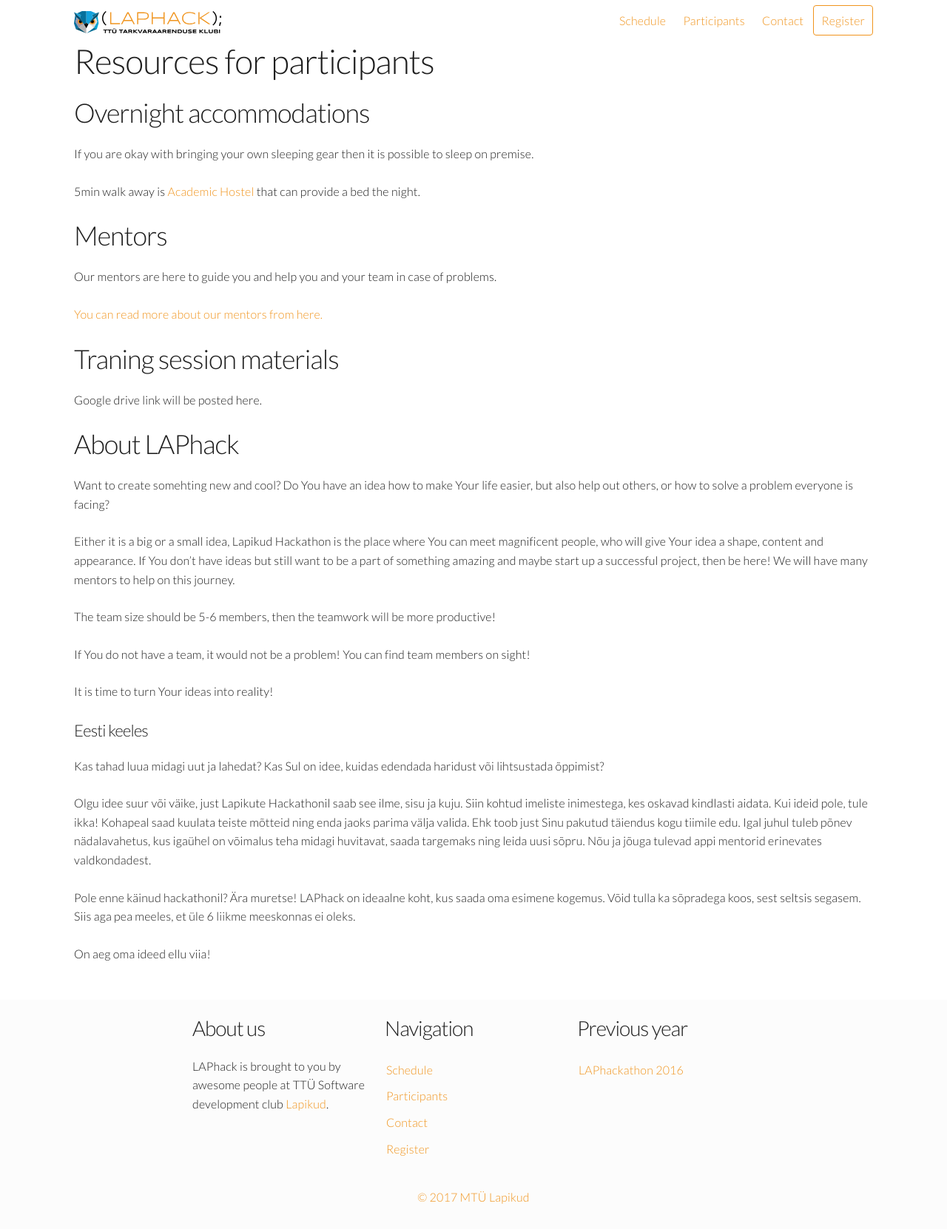
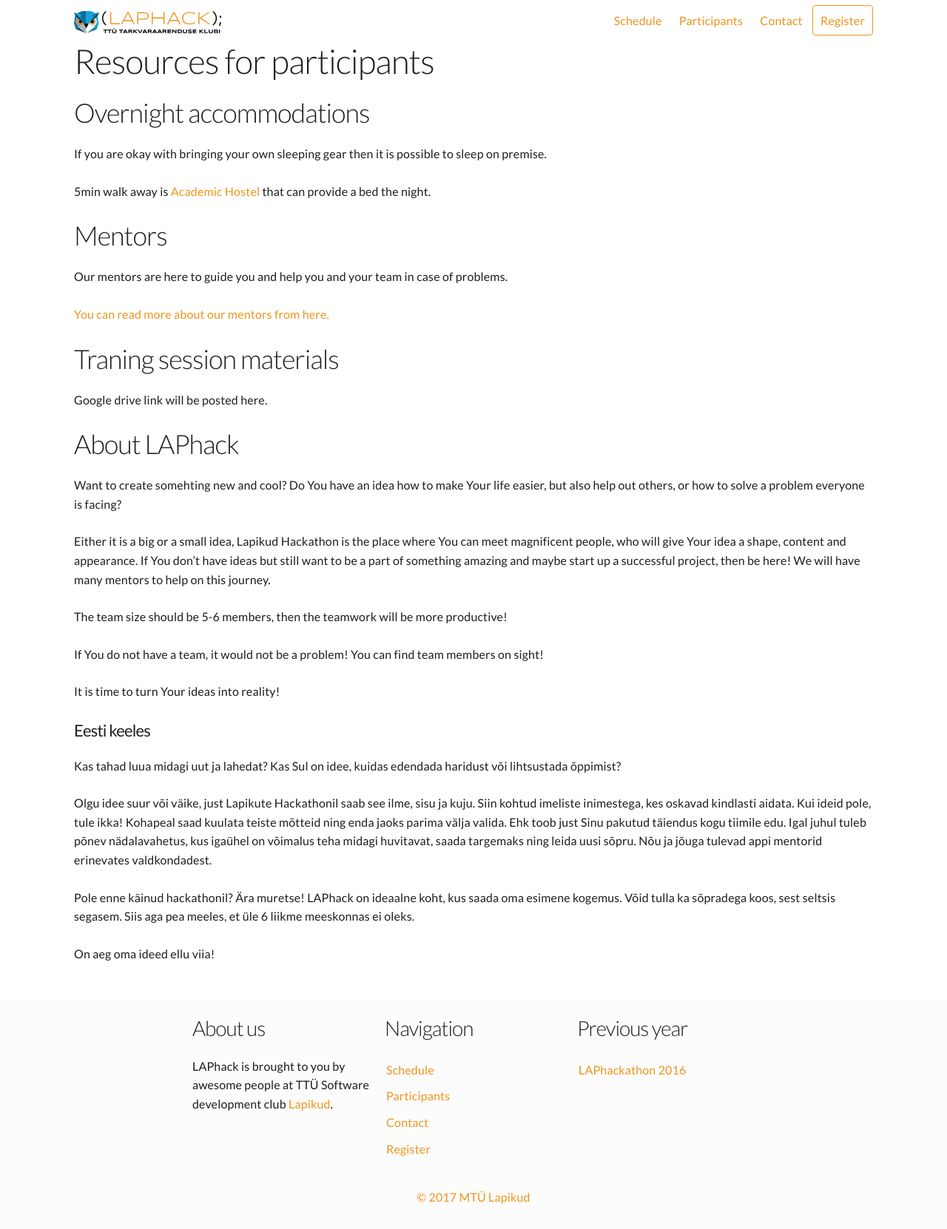
Before and after one commit to Lapikud/laphack.eu, a Jekyll site: the page built from participants.md, in a window 1280 px wide. Shown: the whole page at 74% size. Built offline with Jekyll 4.4.1, drawn with Linux system fonts in a browser that asks for light colours; nearby versions of some CDN libraries; our own code applies the rules of GitHub Pages for plain Markdown files.

Commit message:
Change default font weight to 400 from 300

```diff
--- a/_includes/head.html
+++ b/_includes/head.html
@@ -13,7 +13,7 @@
 <link rel="mask-icon" href="/safari-pinned-tab.svg" color="#5bbad5">
 <meta name="theme-color" content="#ffffff">
 
-<link rel="stylesheet" href="//fonts.googleapis.com/css?family=Lato:300,300italic,700,700italic">
+<link rel="stylesheet" href="//fonts.googleapis.com/css?family=Lato:300,300italic,400,400italic,700,700italic">
 <link rel="stylesheet" href="//cdnjs.cloudflare.com/ajax/libs/normalize/7.0.0/normalize.min.css" />
 <link rel="stylesheet" href="//cdnjs.cloudflare.com/ajax/libs/milligram/1.3.0/milligram.min.css">
 <link rel="stylesheet" href="{{ "/assets/main.css" | relative_url }}?{{ site.time | date: "%s" }}">
--- a/assets/main.scss
+++ b/assets/main.scss
@@ -6,6 +6,7 @@
 body {
     color: #1e1e1e;
     font-family: 'Lato', 'Helvetica Neue', 'Helvetica', 'Arial', sans-serif;
+    font-weight: 400;
 }
 
 a, a:link, a:visited {
@@ -15,6 +16,10 @@
     color: $color-secondary;
 }
 
+h4 {
+    font-weight: 400;
+}
+
 @import 'header';
 @import 'footer';
 @import 'home';
```
